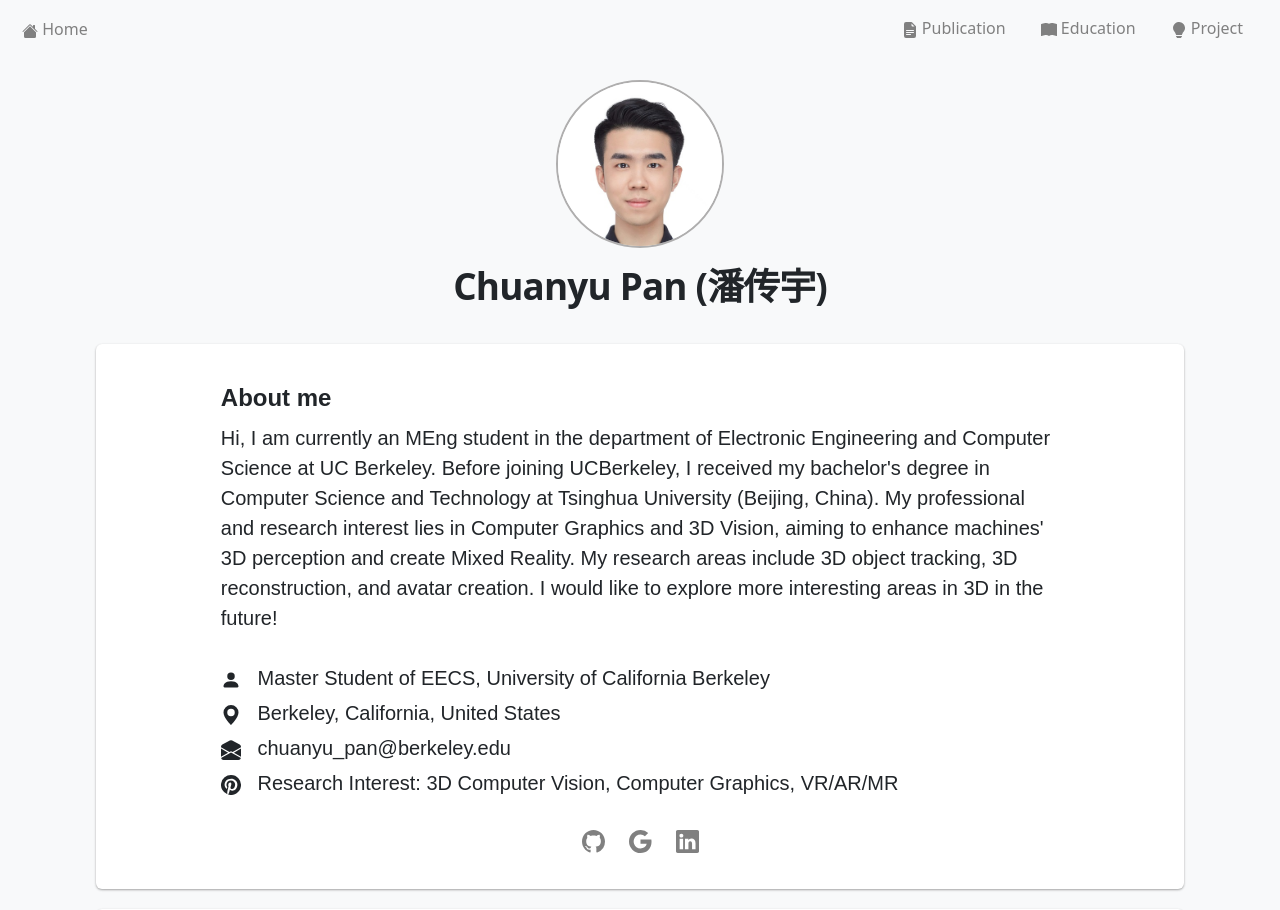
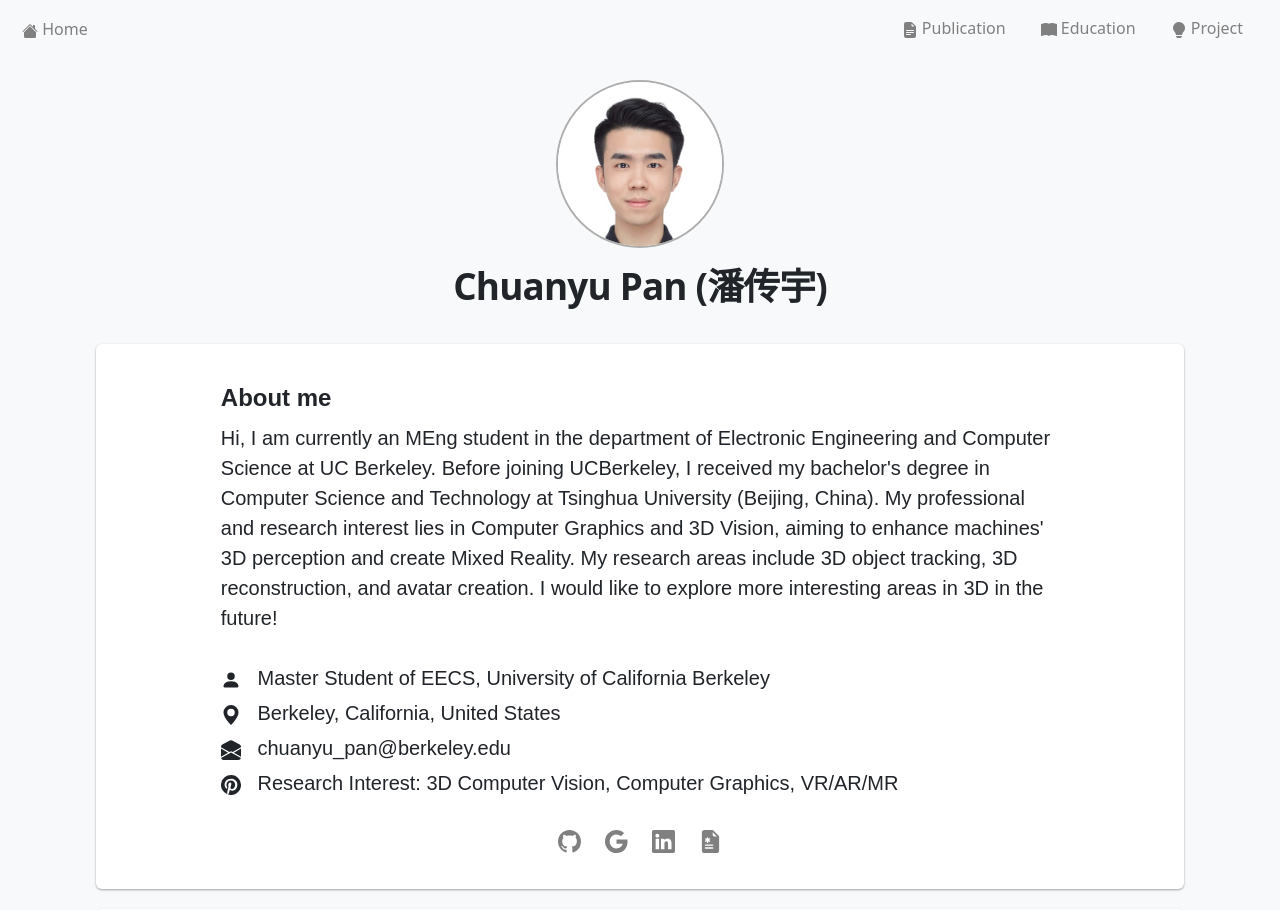
Before and after one commit to pptrick/pptrick.github.io, a Next.js app in the folder src/: page / in a window 1280 px wide. Shown: the top 910 px of the page. Built offline with nearby package versions, Linux system fonts and the light colour scheme.

Commit message:
add resume

```diff
--- a/src/pages/index.js
+++ b/src/pages/index.js
@@ -1,7 +1,7 @@
 import Layout from '../components/layout'
 import styles from '../styles/Home.module.css'
 import utilStyles from '../styles/utils.module.css'
-import {BsFillPersonFill, BsFillGeoAltFill, BsFillEnvelopeOpenFill, BsPinterest, BsGithub, BsGoogle, BsLinkedin} from 'react-icons/bs';
+import {BsFillPersonFill, BsFillGeoAltFill, BsFillEnvelopeOpenFill, BsPinterest, BsGithub, BsGoogle, BsLinkedin, BsFillFileEarmarkMedicalFill} from 'react-icons/bs';
 
 import Link from 'next/link'
 import {Grid, Item} from '@mui/material/'
@@ -26,6 +26,7 @@ export default function Home() {
               <span className={styles.iconlink}><a href='https://github.com/pptrick' className={styles.link}><BsGithub size={iconlink_size}/></a></span>
               <span className={styles.iconlink}><a href='https://scholar.google.com/citations?user=wNKoPGAAAAAJ&hl=en' className={styles.link}><BsGoogle size={iconlink_size}/></a></span>
               <span className={styles.iconlink}><a href='https://www.linkedin.com/in/chuanyu-pan/' className={styles.link}><BsLinkedin size={iconlink_size}/></a></span>
+              <span className={styles.iconlink}><a href='/files/resume.pdf' className={styles.link}><BsFillFileEarmarkMedicalFill size={iconlink_size}/></a></span>
             </ul>
           </section>
 
```
Also changed, not shown: src/out/404.html, src/out/education.html, src/out/index.html, src/out/project.html, src/out/publication.html, 2 other files (tests, documents, lock files or other folders).
